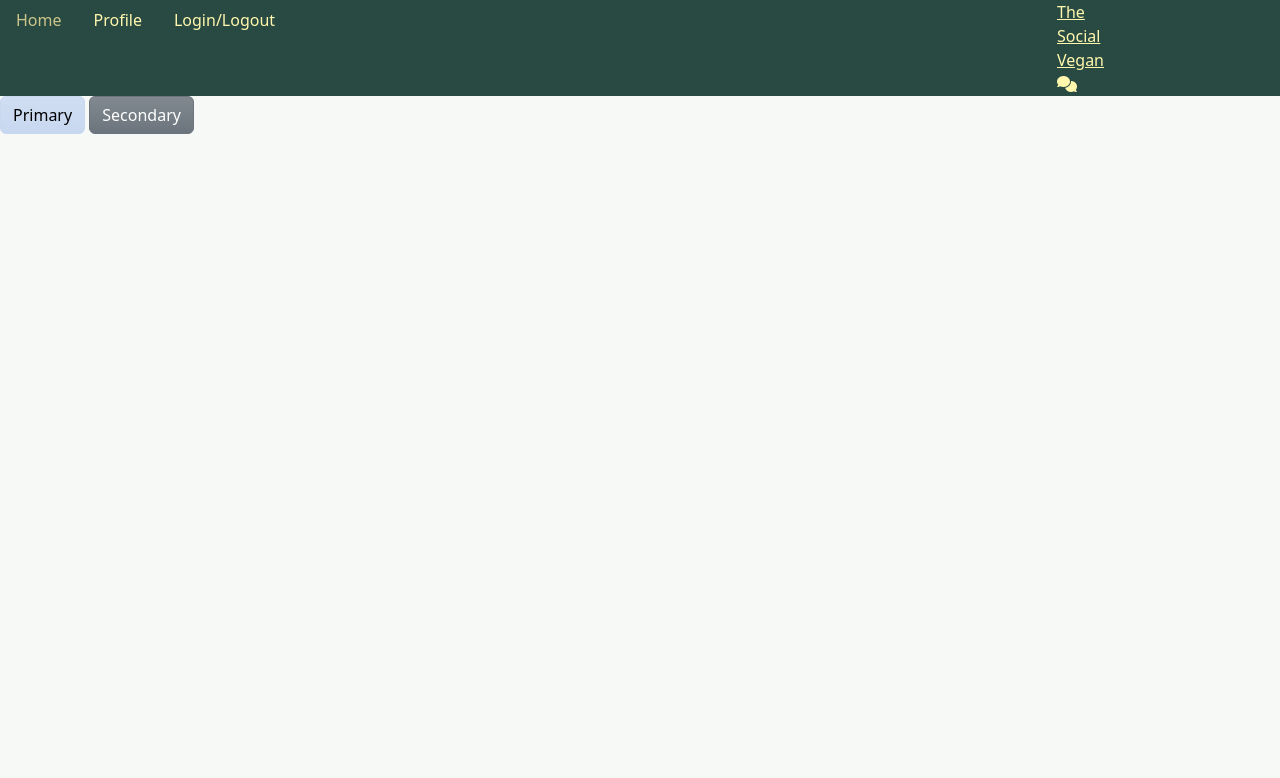
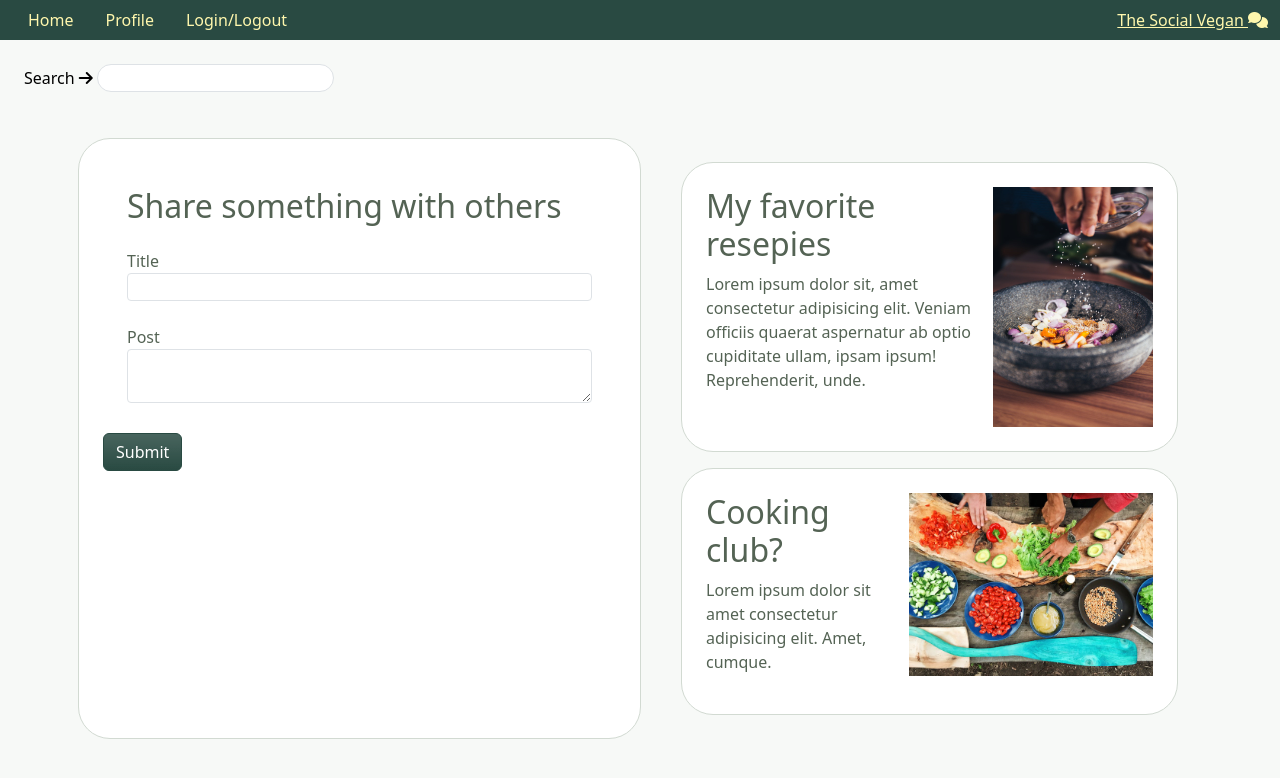
Before and after one commit to trine-marie-sandberg/the-social-vegan, a website: page index.html in a window 1280 px wide. Drawn offline with nearby package versions, Linux system fonts and the light colour scheme.

Commit message:
uppdated variables.scss and added main content

```diff
--- a/index.html
+++ b/index.html
@@ -10,10 +10,11 @@
     <link rel="stylesheet" href="/src/assets/fontawsome/css/all.css">
 </head>
 <body>
-    <header>
-      <div class="container m-0">
-        <div class="row">
-          <ul class="nav col-11">
+    <header class="text-bg-secondary">
+      <div class="container-fluid">
+        <div class="row m-0 p-0">
+          <div class="col-12 m-0 p-0 d-flex align-items-center justify-content-between">
+            <ul class="nav">
               <li class="nav-item">
                 <a class="nav-link active" aria-current="page" href="index.html">Home</a>
               </li>
@@ -24,14 +25,62 @@
                 <a class="nav-link" href="login.html">Login/Logout</a>
               </li>
             </ul>
-          <div class="col-1">
+            <div class="">
               <a href="index.html">The Social Vegan <i class="fa-solid fa-comments"></i></a>
             </div>
           </div>
         </div>
+      </div>
+      <form class="container-fluid p-4 text-bg-light">
+        <label for="search">
+          <p>Search <i class="fa-solid fa-arrow-right"></i></p>
+        </label>
+        <input id="search" class=" border rounded-4" type="text">
+      </form>
     </header>
-    <button type="button" class="btn btn-primary">Primary</button>
-    <button type="button" class="btn btn-secondary">Secondary</button>
+    <main class="container">
+      <div class="row d-flex flex-wrap">
+        <form class="m-2 p-4 col bg-white border border-info rounded-5">
+          <h2 class="m-4">Share something with others</h2>
+          <div class="m-4">
+            <label for="title">Title</label>
+            <input id="title" class="border rounded-1 w-100" type="text">
+          </div>
+          <div class="m-4">
+            <label for="post">Post</label>
+            <textarea id="post" class="border rounded-1 w-100"></textarea>
+          </div>
+          <button type="button" class="btn btn-secondary">Submit</button>
+        </form>
+        <div class="p-4 col">
+          <div class="d-flex flex-column">
+            <div class="bg-white m-2 p-4 d-flex flex-wrap flex-lg-nowrap flex-xl-nowrap border border-info rounded-5">
+              <div>
+                <h2>My favorite resepies</h2>
+                <p>
+                  Lorem ipsum dolor sit, amet consectetur adipisicing elit. Veniam officiis quaerat aspernatur
+                  ab optio cupiditate ullam, ipsam ipsum! Reprehenderit, unde.
+                </p>
+              </div>
+              <div>
+                <img src="/src/assets/images/spice.jpg" class="img-fluid" alt="Responsive image">
+              </div>
+            </div>
+            <div class="bg-white m-2 p-4 d-flex flex-wrap flex-lg-nowrap flex-xl-nowrap border border-info rounded-5">
+              <div>
+                <h2>Cooking club?</h2>
+                <p>
+                  Lorem ipsum dolor sit amet consectetur adipisicing elit. Amet, cumque.
+                </p>
+              </div>
+              <div>
+                <img src="/src/assets/images/cooking.jpg" class="img-fluid" alt="Responsive image">
+              </div>
+            </div>
+          </div>
+        </div>
+      </div>
+    </main>
     <script src="../node_modules/bootstrap/dist/js/bootstrap.js"></script>
 </body>
 </html>
--- a/src/scss/_variables.scss
+++ b/src/scss/_variables.scss
@@ -6,9 +6,30 @@ $purple:  #6f42c1 !default;
 $pink:    #d63384 !default;
 $red:     #dc3545 !default;
 $orange:  #fd7e14 !default;
-$yellow:  #FFF7AD !default;
-$green:   #198754 !default;
+$yellow:  #FFF7AD;
+$green:   #294A42;
 $teal:    #20c997 !default;
 $cyan:    #0dcaf0 !default;
 
+$white:    #fff;
+
+$gray-500: #F7F9F7;
+
+$gray-600: #D2DAD2;
+
+$gray-700: #546354;
+
 $link-color:                              $yellow;
+
+$primary:       $gray-500;
+$secondary:     $green;
+$success:       $green !default;
+$info:          $gray-600;
+$warning:       $yellow !default;
+$danger:        $red !default;
+$light:         $gray-500;
+
+$dark:          $gray-700;
+
+$body-bg:                   $white;
+$body-color:                $gray-700;
```
Also changed, not shown: dist/css/main.css, src/assets/images/cooking.jpg (added), src/assets/images/spice.jpg (added), 1 other file. Lines whose indentation alone changed are shown as unchanged.
